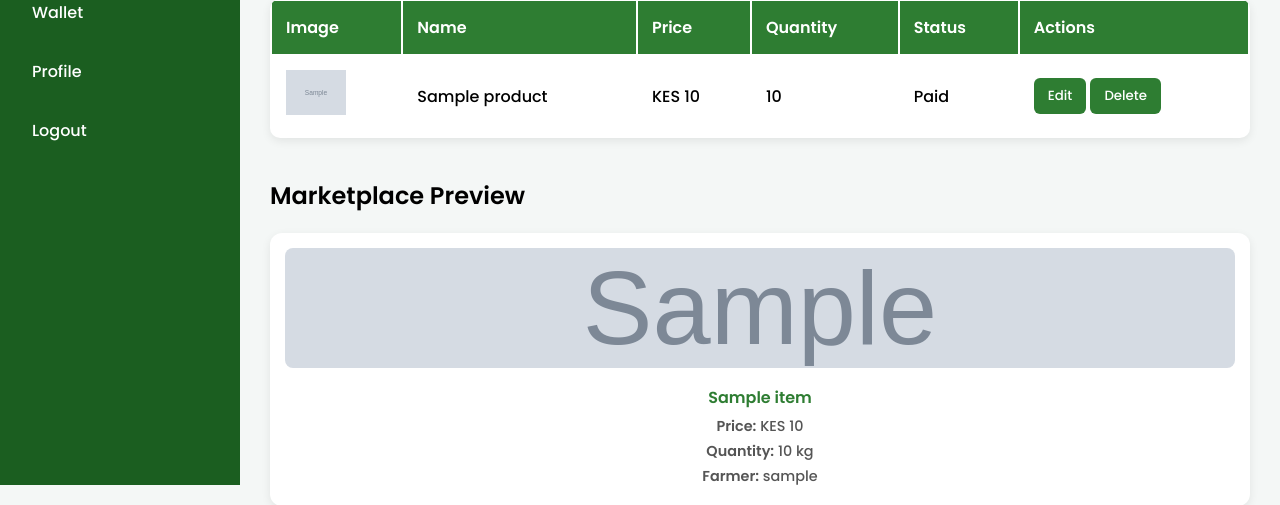
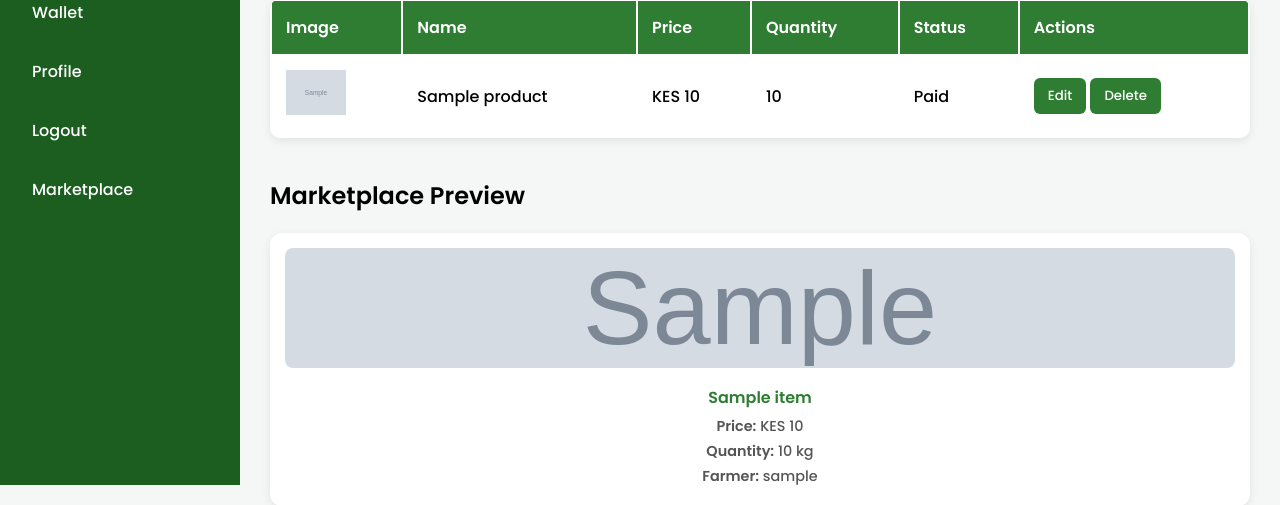
Before and after one commit to Naptiles-group-project/shambaspherefinal, a Django app: template myapp/templates/farmer-dashboard.html in a window 1280 px wide. Shown: the part 315-820 px from the top of the page. Run offline with Django 4.2, Linux system fonts and the light colour scheme; the template is opened without the code that fills it: most values are stand-ins (such as "Sample title", 1, 10 or a date in 2020); grey boxes marked "Sample" are stand-in pictures.

Commit message:
added marketplace link to farmer dashboard

```diff
--- a/myapp/templates/farmer-dashboard.html
+++ b/myapp/templates/farmer-dashboard.html
@@ -144,6 +144,7 @@
     <a href="#">Wallet</a>
     <a href="#">Profile</a>
     <a href="{% url 'logout' %}">Logout</a>
+    <a href="{% url 'marketplace' %}">Marketplace</a>
 </div>
 
 <!-- MAIN -->
```
